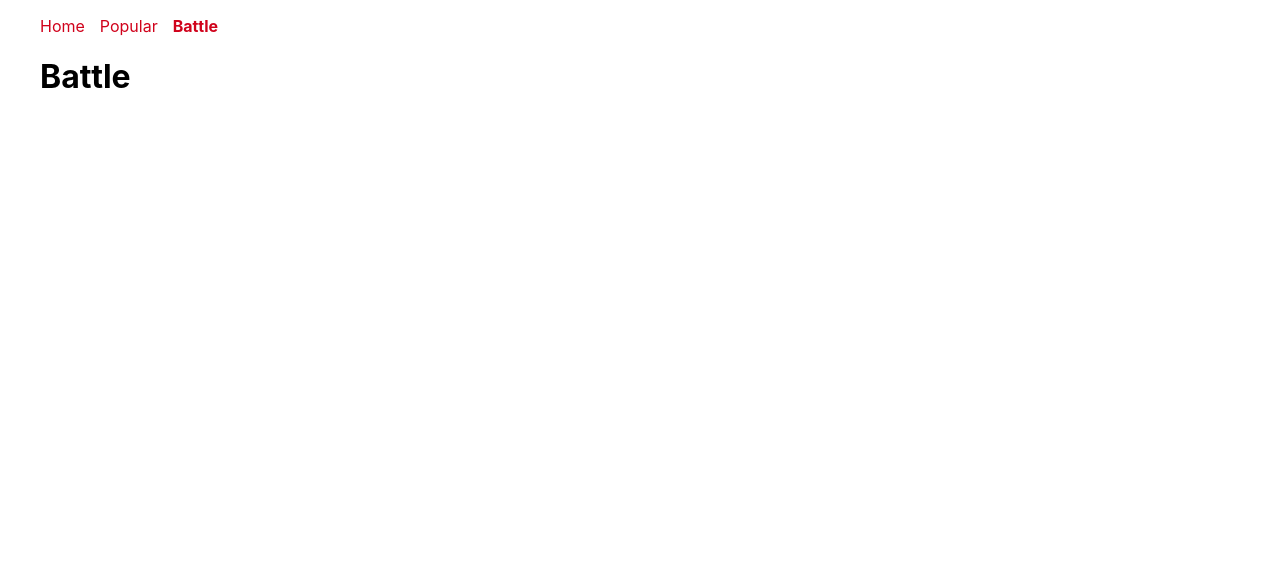
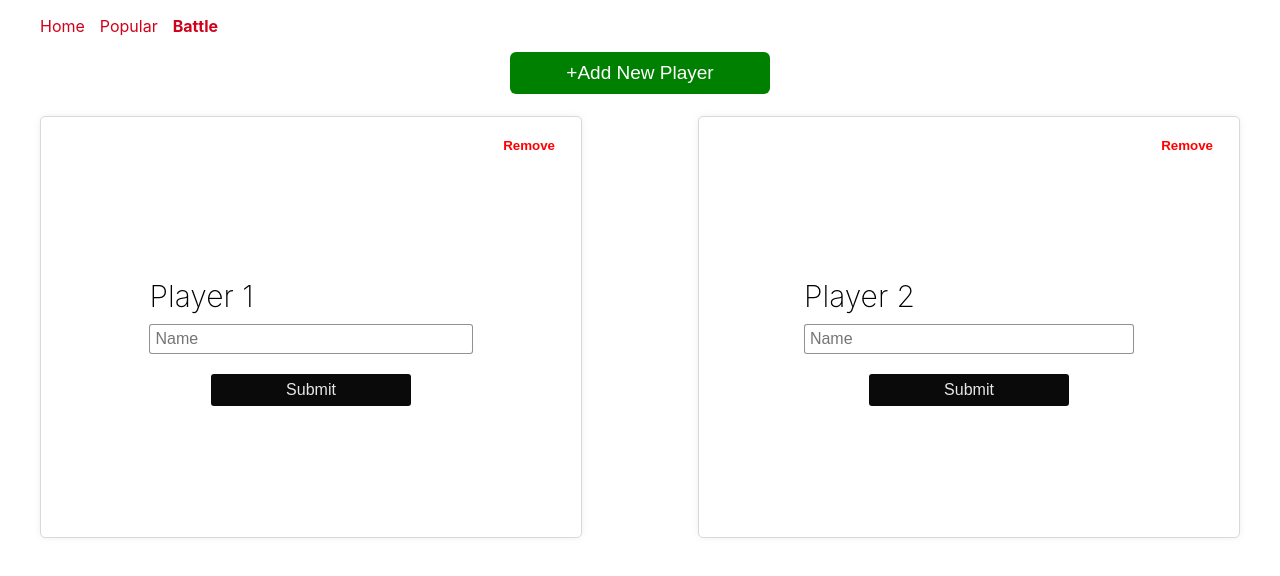
Before and after one commit to swarzmuller/ilchenko, a React (Create React App) app: page /battle in a window 1280 px wide. Shown: the top 576 px of the page. Built offline with nearby package versions, Linux system fonts and the light colour scheme.

Commit message:
7 lessson homework Battle

```diff
--- a/src/components/App.tsx
+++ b/src/components/App.tsx
@@ -3,7 +3,9 @@ import Battle from "./Pages/Battle";
 import Home from "./Pages/Home";
 import Popular from "./Pages/Popular";
 import NotFound from "./Pages/NotFound";
+import Results from "./Pages/Battle/Results";
 import Nav from "./Nav";
+
 
 import "./../index.css";
 
@@ -16,6 +18,7 @@ const App = () => {
           <Route path="/" element={<Home />} />
           <Route path="/popular" element={<Popular />} />
           <Route path="/battle" element={<Battle />} />
+          <Route path="/results" element={<Results />} />
           <Route path="*" element={<NotFound />} />
         </Routes>
       </BrowserRouter>
--- a/src/components/Pages/Battle.tsx
+++ /dev/null
@@ -1,5 +0,0 @@
-const Battle = () => {
-    return <h1>Battle</h1>;
-  };
-
-  export default Battle;
--- /dev/null
+++ b/src/components/Pages/Battle/PlayerInput.tsx
@@ -0,0 +1,39 @@
+import { memo, useState } from "react";
+
+interface PlayerProps {
+  id: string;
+  index: number;
+  handleChange: (id: string, name: string) => void;
+  children: React.ReactNode;
+}
+
+const PlayerInput = memo((props: PlayerProps) => {
+  const [name, setName] = useState("");
+
+  const handleSubmit = (event: React.FormEvent<HTMLFormElement>) => {
+    event.preventDefault();
+    props.handleChange(props.id, name);
+    setName("");
+  };
+
+  return (
+    <>
+      {props.children}
+      <form onSubmit={handleSubmit}>
+        <label htmlFor="username">Player {props.index}</label>
+        <input
+          type="text"
+          id="username"
+          placeholder="Name"
+          autoComplete="off"
+          value={name}
+          onChange={(event) => setName(event.target.value)}
+        />
+        <button className="button">Submit</button>
+      </form>
+
+    </>
+  );
+});
+
+export default PlayerInput;
--- /dev/null
+++ b/src/components/Pages/Battle/PlayerPreview.tsx
@@ -0,0 +1,34 @@
+interface PlayerProps {
+  id: string;
+  user: {
+    [key: string]:{
+      name: string;
+      img: string | null;
+    };
+  };
+}
+
+const PlayerPreview = (props: PlayerProps) => {
+  const onImageError = (event: any) => {
+    event.target.src =
+      "https://t4.ftcdn.net/jpg/02/35/35/39/360_F_235353990_f0UX1nFRDaaxHH48CU0UQ32rYxvOrPbM.jpg";
+  };
+
+  console.log(props.user);
+
+  return (
+    <>
+      {props.user[props.id].img ? (
+        <img
+          className="avatar "
+          src={props.user[props.id].img as string}
+          alt="Avatar"
+          onError={onImageError}
+        />
+      ) : null}
+      <h2>{props.user[props.id].name}</h2>
+    </>
+  );
+};
+
+export default PlayerPreview;
--- /dev/null
+++ b/src/components/Pages/Battle/Results.tsx
@@ -0,0 +1,5 @@
+const Results = () => {
+  return <p>Results</p>;
+};
+
+export default Results;
--- /dev/null
+++ b/src/components/Pages/Battle/index.tsx
@@ -0,0 +1,86 @@
+import { useState } from "react";
+import { Link } from "react-router-dom";
+import PlayerInput from "./PlayerInput";
+import PlayerPreview from "./PlayerPreview";
+
+const uid = () => String(Date.now().toString(32) + Math.random().toString(16)).replace(/\./g, "");
+let initialPlayer1 = uid();
+let initialPlayer2 = uid();
+
+const Battle = () => {
+  const [user, setUser] = useState({
+    [initialPlayer1]: {
+      name: "",
+      img: null,
+    },
+    [initialPlayer2]: {
+      name: "",
+      img: null,
+    },
+  });
+  const [userId, setUserId] = useState([initialPlayer1, initialPlayer2]);
+
+  const userInfo = (userId: string, userName: string, userAvatar: string | null) => {
+    setUser((prevState: {}) => ({
+      ...prevState,
+      [userId]: {
+        name: userName,
+        img: userAvatar,
+      },
+    }));
+  };
+
+  const handleAddNewUser = (id: string) => {
+    if (!userId.includes(id)) {
+      userInfo(id, "", null);
+      setUserId([...userId, id]);
+    }
+  };
+
+  const handleRemoveUser = (id: string) => {
+    const arr = userId.filter((removeId) => removeId !== id);
+    delete user[id as keyof typeof user];
+    setUserId(arr);
+    setUser(user);
+  };
+
+  const handleChange = (id: string, value: string) => {
+    if (value.length >= 3) {
+      userInfo(id, value, `https://github.com/${value}.png?size=200`);
+    }
+  };
+
+  const checkOnFill = () => {
+    const arr = Object.values(user).filter((userN) => userN.name !== "");
+    if (arr.length >= 2) {
+      return (
+        <Link to="/results" className="button">
+          Results
+        </Link>
+      );
+    }
+  };
+
+  return (
+    <div>
+      <button className="battle__add-new" onClick={() => handleAddNewUser(uid())}>
+        +Add New Player
+      </button>
+      <div className="battle__list">
+        {userId.map((ids, index) => (
+          <div className="battle__item column" key={index}>
+            <PlayerPreview id={ids} user={user} />
+            <PlayerInput id={ids} index={index + 1} handleChange={handleChange}>
+              <button className="battle__remove" onClick={() => handleRemoveUser(ids)}>
+                Remove
+              </button>
+            </PlayerInput>
+          </div>
+        ))}
+      </div>
+      {checkOnFill()}
+    </div>
+  );
+};
+
+export default Battle;
--- a/src/index.css
+++ b/src/index.css
@@ -101,7 +101,8 @@ li {
   padding: 5px;
   border: 1px solid rgba(0, 0, 0, 0.43);
   font-size: 16px;
-  width: 80%;
+  width: 100%;
+  box-sizing: border-box;
 }
 .column label,
 .header {
@@ -150,7 +151,7 @@ li {
   align-items: flex-end;
   width: 30%;
   /* height: 100%; */
-  border-right: 1px solid #cbcbcb;;
+  border-right: 1px solid #cbcbcb;
   margin: 0;
   padding-bottom: 36px;
 }
@@ -272,3 +273,49 @@ li {
     transform: rotate(360deg);
   }
 }
+
+.battle__list {
+  display: flex;
+  justify-content: flex-start;
+  flex-wrap: wrap;
+}
+
+.battle__item {
+  position: relative;
+  max-width: 500px;
+  height: 380px;
+  width: 100%;
+  justify-content: center;
+  border: 1px solid #8080804d;
+  padding: 20px;
+  border-radius: 5px;
+  margin-bottom: 20px;
+  box-shadow: 0px 0px 8px -3px #8080804d;
+}
+
+.battle__item:nth-child(2n - 1) {
+  margin-right: 116px;
+}
+
+.battle__remove {
+  position: absolute;
+  top: 20px;
+  right: 20px;
+  background: none;
+  border: none;
+  cursor: pointer;
+  font-weight: bold;
+  color: rgb(255 0 0);
+}
+
+.battle__add-new {
+  font-size: 19px;
+  color: #fff;
+  background: green;
+  padding: 10px 56px;
+  border: none;
+  border-radius: 6px;
+  cursor: pointer;
+  display: block;
+  margin: 0 auto 22px;
+}
```
